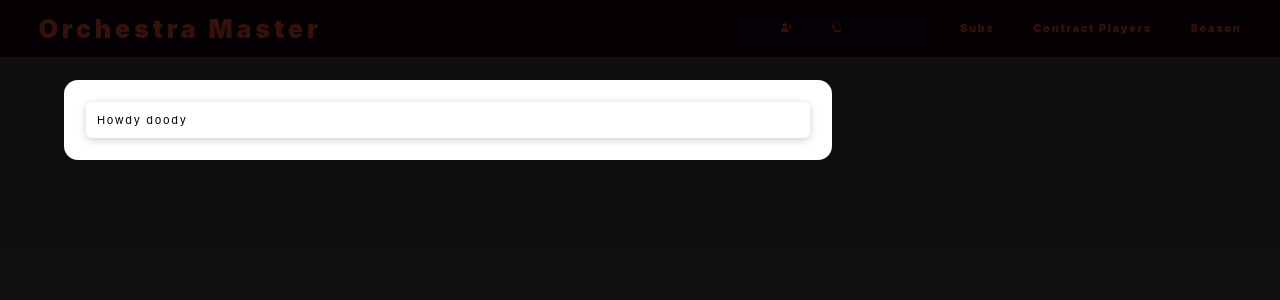
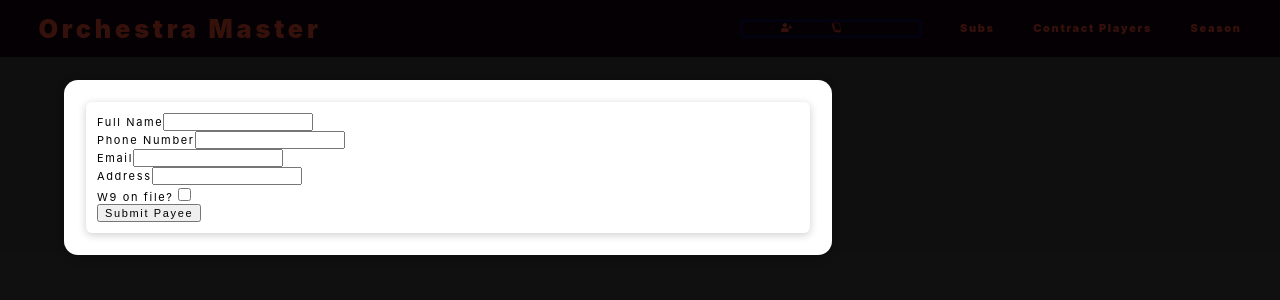
Before and after one commit to kfiddle/orchestra-master, a React (Create React App) app: page / in a window 1280 px wide. Both pictures are taken after a click on the item 786 px from the left and 28 px from the top of the page. Shown: the top 300 px of the page. Built offline with nearby package versions, Linux system fonts and the light colour scheme.

Commit message:
player entry

```diff
--- /dev/null
+++ b/src/components/helperFunctions/WhichServer.js
@@ -0,0 +1,8 @@
+const WhichServer = () => {
+    const realServer = "https://shielded-woodland-32889.herokuapp.com/";
+    const fakeServer = "http://localhost:8080/";
+
+    return fakeServer;
+  };
+
+  export default WhichServer;
--- /dev/null
+++ b/src/components/helperFunctions/pushFunctions/PushBasic.js
@@ -0,0 +1,18 @@
+import WhichServer from "../WhichServer";
+
+const PushBasic = async (objectToPush, pushFunction) => {
+  const whichServer = WhichServer();
+
+  let response = await fetch(whichServer + pushFunction, {
+    method: "POST",
+    headers: {
+      "Content-Type": "application/json",
+    },
+    body: JSON.stringify(objectToPush),
+  });
+
+  return response;
+
+};
+
+export default PushBasic;
--- a/src/components/mainNavigation/MainNavigation.js
+++ b/src/components/mainNavigation/MainNavigation.js
@@ -23,7 +23,6 @@ const MainNavigation = (props) => {
             >
               <GiBlackBook />
             </li>
-
           </div>
 
           <li className={classes.navItem}>
--- a/src/components/playerEntry/PlayerEntry.js
+++ b/src/components/playerEntry/PlayerEntry.js
@@ -1,9 +1,116 @@
+import { useState, useRef } from "react";
+
 import Modal from "../UI/modal/Modal";
+import PushBasic from "../helperFunctions/pushFunctions/PushBasic";
+
+import classes from './PlayerEntry.module.css';
 
 const PlayerEntry = (props) => {
+  const [checkedW9, setCheckedW9] = useState(false);
+
+  let id = "";
+  let firstName = "";
+  let lastName = "";
+  let email = "";
+  let phoneNumber = "";
+  let address = "";
+  let w9 = false;
+
+  if (props.payee) {
+    id = props.payee.id;
+    firstName = props.payee.firstName;
+    lastName = props.payee.lastName;
+    email = props.payee.email;
+    phoneNumber = props.payee.phoneNumber;
+    address = props.payee.address;
+    w9 = props.payee.w9ed;
+  }
+
+  const fullNameRef = useRef();
+  const phoneNumberRef = useRef();
+  const emailRef = useRef();
+  const w9Ref = useRef();
+  const addressRef = useRef();
+
+  const submitEvent = (event) => {
+    event.preventDefault();
+
+    const names = fullNameRef.current.value.split(" ");
+    const inputtedFirstName = names[0];
+    const inputtedLastName = names[names.length - 1];
+
+    const payeeToSubmit = {
+      id,
+      firstName:
+        fullNameRef.current.value === "" ? firstName : inputtedFirstName,
+      lastName: fullNameRef.current.value === "" ? lastName : inputtedLastName,
+      phoneNumber:
+        phoneNumberRef.current.value === ""
+          ? phoneNumber
+          : phoneNumberRef.current.value,
+      email: emailRef.current.value === "" ? email : emailRef.current.value,
+      address:
+        addressRef.current.value === "" ? address : addressRef.current.value,
+      w9ed: w9Ref.current.checked,
+    };
+
+    const sendPayeeOff = async () => {
+      let response = await PushBasic(payeeToSubmit, "/add-payee");
+      if (response.ok) {
+        props.closeModal();
+      }
+    };
+    setTimeout(sendPayeeOff, 500);
+  };
+
   return (
     <Modal closeModal={props.closeModal}>
-      <div>Howdy doody</div>
+      <form className={classes.innerContainer}>
+        <div className={classes.control}>
+          <label>Full Name</label>
+          <input
+            type="text"
+            ref={fullNameRef}
+            placeholder={`${firstName} ${lastName}`}
+          />
+        </div>
+
+        <div className={classes.control}>
+          <label>Phone Number</label>
+          <input
+            type="text"
+            id="phoneNumber"
+            ref={phoneNumberRef}
+            placeholder={phoneNumber}
+          />
+        </div>
+
+        <div className={classes.control}>
+          <label>Email</label>
+          <input type="text" id="email" ref={emailRef} placeholder={email} />
+        </div>
+
+        <div className={classes.control}>
+          <label>Address</label>
+          <input
+            type="text"
+            id="address"
+            ref={addressRef}
+            placeholder={address}
+          />
+        </div>
+
+        <div className={classes.w9Div}>
+          <label>W9 on file?</label>
+          <input type="checkbox" id="w9Check" ref={w9Ref} defaultChecked={w9} />
+        </div>
+
+        <div className={classes.buttonDiv}>
+          <button className={classes.button} onClick={submitEvent}>
+            Submit Payee
+          </button>
+        </div>
+      </form>
     </Modal>
   );
 };
```
